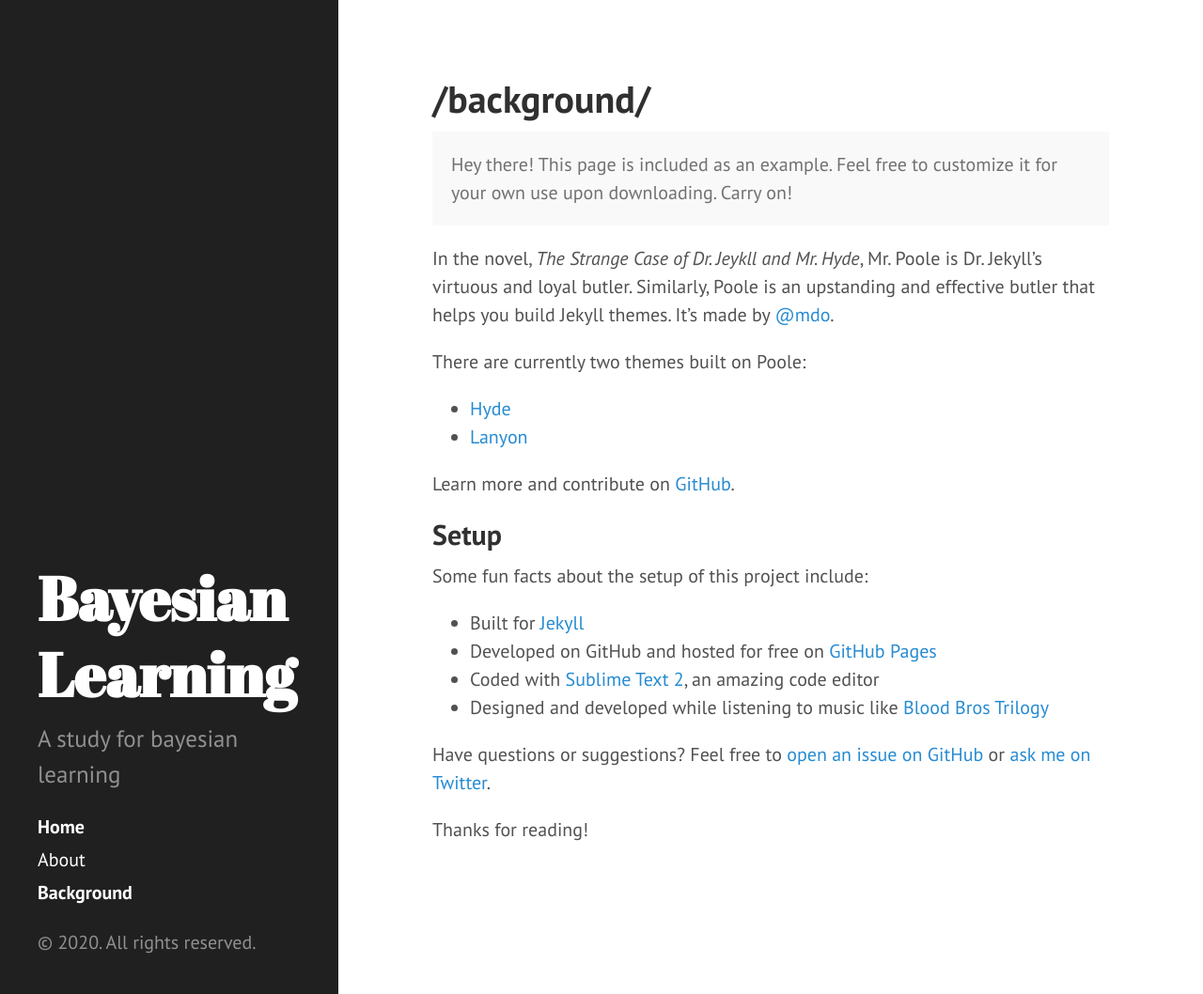
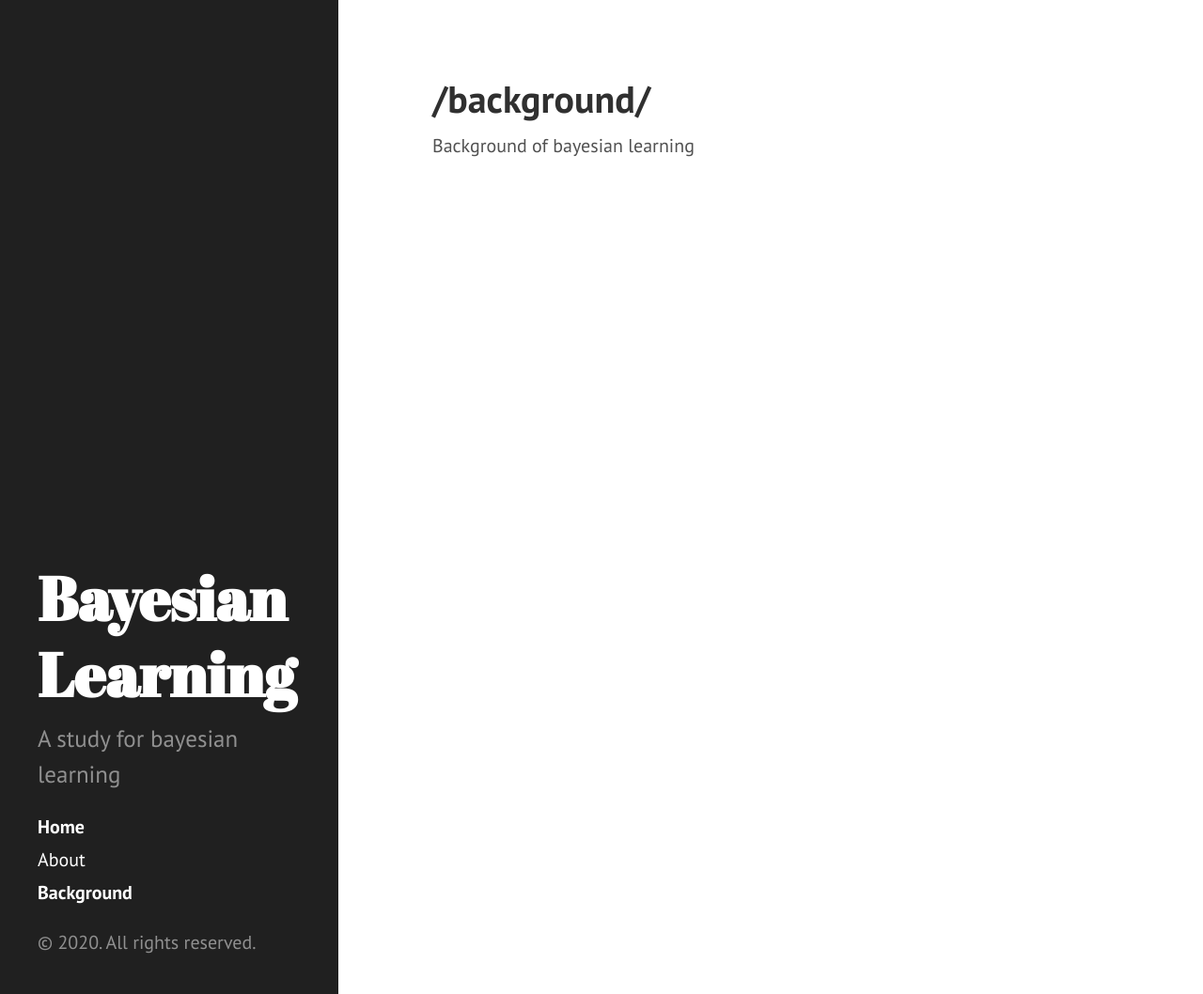
Before and after one commit to Rose-J/Bayesian, a Jekyll site: the page built from background.md, in a window 1280 px wide and 1058 px high. Shown: the whole window at 94% size. Built offline with Jekyll 4.4.1, drawn with Linux system fonts in a browser that asks for light colours; Markdown is read by kramdown in place of the engine named in the settings.

Commit message:
Update background.md

```diff
--- a/background.md
+++ b/background.md
@@ -3,28 +3,4 @@
 title: Background
 ---
 
-<p class="message">
-  Hey there! This page is included as an example. Feel free to customize it for your own use upon downloading. Carry on!
-</p>
-
-In the novel, *The Strange Case of Dr. Jeykll and Mr. Hyde*, Mr. Poole is Dr. Jekyll's virtuous and loyal butler. Similarly, Poole is an upstanding and effective butler that helps you build Jekyll themes. It's made by [@mdo](https://twitter.com/mdo).
-
-There are currently two themes built on Poole:
-
-* [Hyde](http://hyde.getpoole.com)
-* [Lanyon](http://lanyon.getpoole.com)
-
-Learn more and contribute on [GitHub](https://github.com/poole).
-
-## Setup
-
-Some fun facts about the setup of this project include:
-
-* Built for [Jekyll](http://jekyllrb.com)
-* Developed on GitHub and hosted for free on [GitHub Pages](https://pages.github.com)
-* Coded with [Sublime Text 2](http://sublimetext.com), an amazing code editor
-* Designed and developed while listening to music like [Blood Bros Trilogy](https://soundcloud.com/maddecent/sets/blood-bros-series)
-
-Have questions or suggestions? Feel free to [open an issue on GitHub](https://github.com/poole/issues/new) or [ask me on Twitter](https://twitter.com/mdo).
-
-Thanks for reading!
+Background of bayesian learning
```
